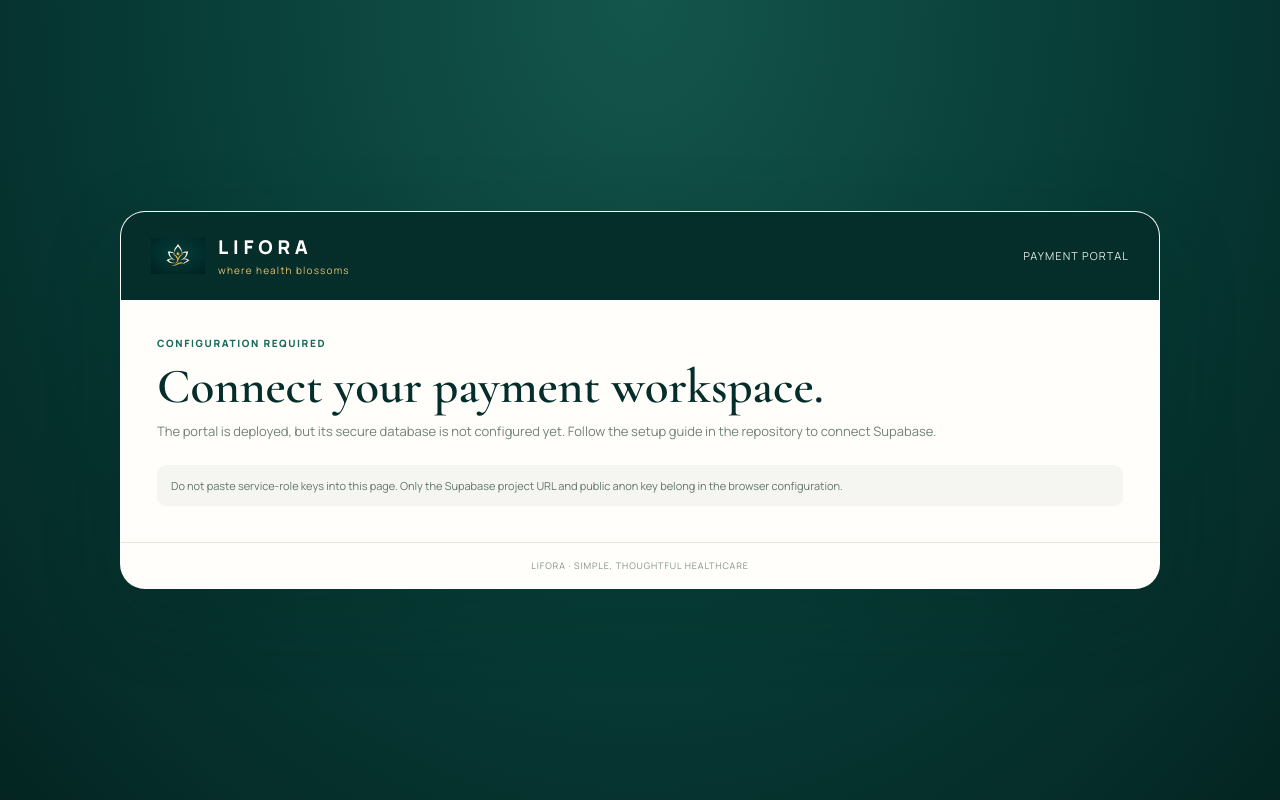
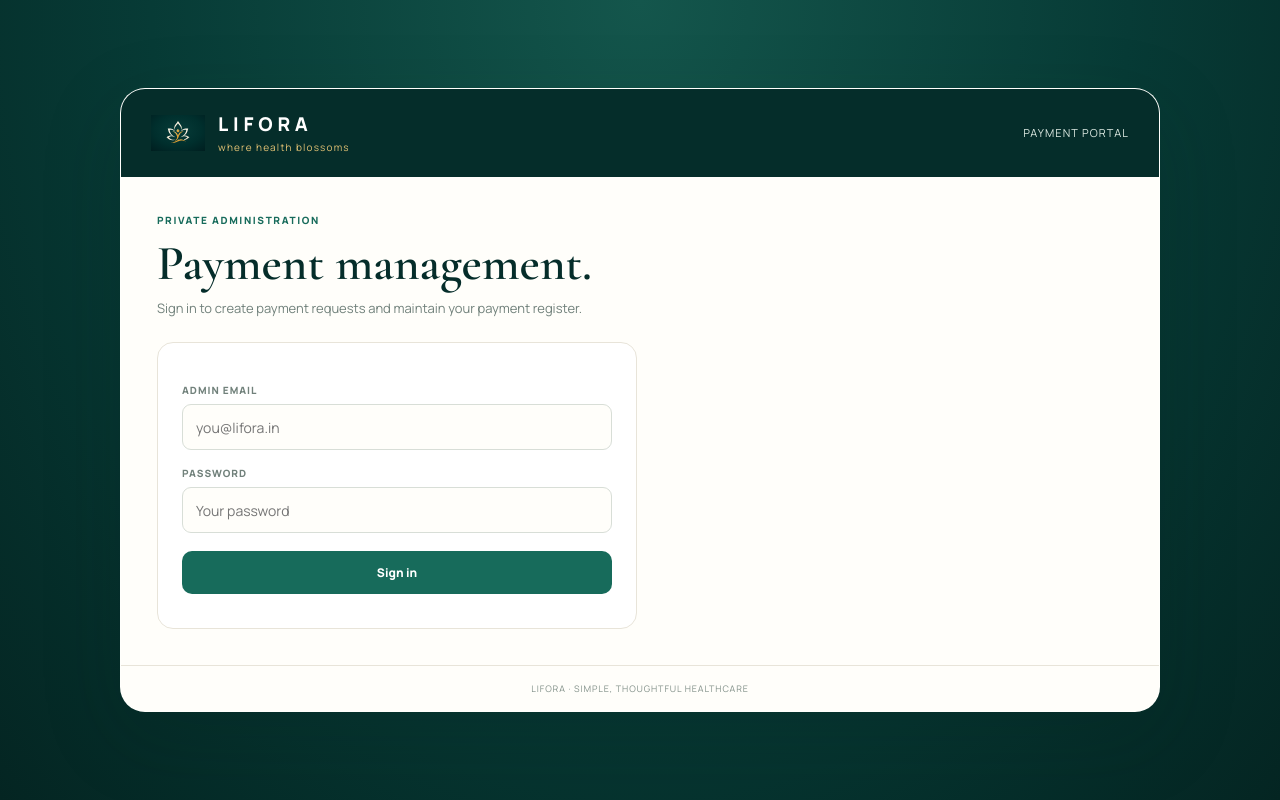
Before and after one commit to Lifora-360/Payment, a plain HTML site: page index.html in a window 1280 px wide. Drawn offline with nearby package versions, Linux system fonts and the light colour scheme.

Commit message:
Connect LIFORA payment portal to Supabase

```diff
--- a/index.html
+++ b/index.html
@@ -37,7 +37,7 @@
 </main><footer class="footer">LIFORA · SIMPLE, THOUGHTFUL HEALTHCARE</footer></div><div id="toast" class="toast hidden"></div>
 <script>
 (()=>{
-const CONFIG={url:"",anonKey:""};
+const CONFIG={url:"https://xjqcurdcgxejhqixfdwz.supabase.co",anonKey:"sb_publishable_42TU_PW4sXbjIHN7x-S2aA_XzIX2Izr"};
 const UPI_ID="prakashbharathi0017@oksbi";
 const $=id=>document.getElementById(id);
 const show=id=>$(id).classList.remove("hidden");
```
